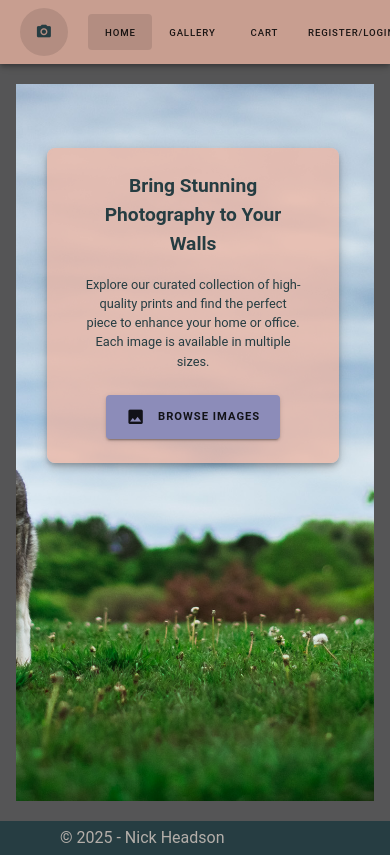
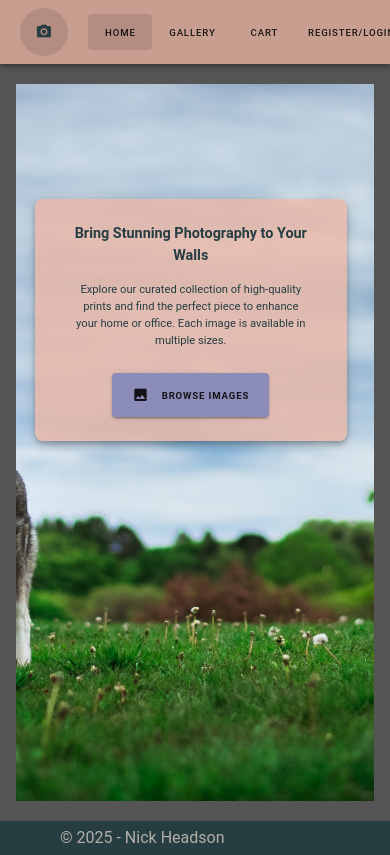
Before and after one commit to NHeadson/PhotoPrintShop, a Vue app: page / in a window 390 px wide. Built offline with nearby package versions, Linux system fonts and the light colour scheme; no server answers.

Commit message:
[9.1] UI Fixes on home page

```diff
--- a/src/views/HomePage.vue
+++ b/src/views/HomePage.vue
@@ -26,33 +26,14 @@ export default {
 </script>
 
 <template>
-  <v-container
-    class="ma-0 py-5"
-    fluid
-  >
-    <HomeCarousel :photos="photos"/>
+  <v-container class="ma-0 py-5" fluid>
+    <HomeCarousel :photos="photos" />
 
     <!-- Modal -->
-    <div
-      v-if="showModal"
-      class="modal-overlay mt-16"
-    >
-      <v-container
-        class="mt-16"
-        width="50vw"
-        fluid
-      >
-        <v-row
-          align="center"
-          justify="center"
-          class="cta-banner py-3 rounded-lg elevation-5 mt-16"
-          fluid
-        >
-          <v-col
-            cols="10"
-            height="90%"
-            class="d-flex flex-column justify-center align-center text-center pa-3"
-          >
+    <div v-if="showModal" class="modal-overlay">
+      <v-container fluid>
+        <v-row align="center" justify="center" class="cta-banner py-3 rounded-lg elevation-5" fluid>
+          <v-col cols="10" height="100%" class="d-flex flex-column justify-center align-center text-center pa-3">
             <h1 class="font-weight-bold mb-4">
               Bring Stunning Photography to Your Walls
             </h1>
@@ -73,11 +54,13 @@ export default {
 
 <style scoped>
 .cta-banner {
-  position: relative;
+  position: fixed;
+  top: 50%;
+  left: 50%;
+  transform: translate(-50%, -50%);
   background: var(--primary);
   color: var(--dark);
   width: 30vw;
-  margin: auto;
 }
 
 .modal-overlay {
@@ -85,11 +68,9 @@ export default {
   top: 0;
   left: 0;
   width: 100vw;
-  height: 70vh;
   display: flex;
   justify-content: center;
   align-items: center;
-  z-index: 10;
 }
 
 h1 {
@@ -97,41 +78,41 @@ h1 {
 }
 
 p {
-  font-size: 0.9rem;
+  font-size: 1rem;
 }
 
 @media (max-width: 1100px) {
+
   .cta-banner {
-    width: 95%;
-    margin: 2% auto;
-  }
-
-  .modal-overlay {
-    height: 80vh;
-    padding: 0.5rem;
+    position: fixed;
+    top: 50%;
+    left: 50%;
+    transform: translate(-50%, -50%);
+    width: 40vw;
   }
 
   h1 {
-    font-size: 1.5rem;
+    font-size: 1.2rem;
+  }
+
+  p {
+    font-size: 1rem;
   }
 
 }
 
 @media (max-width: 768px) {
+
   .cta-banner {
     position: fixed;
-    top: 10%;
-    left: 12%;
+    top: 25%;
+    left: 15%;
+    transform: translate(0%, 0%);
     width: 75vw;
   }
 
-  .modal-overlay {
-    height: 80vh;
-    width: 100vw;
-  }
-
   h1 {
-    font-size: 1.2rem;
+    font-size: 1rem;
   }
 
   p {
@@ -147,26 +128,22 @@ p {
 @media (max-width: 480px) {
   .cta-banner {
     position: fixed;
-    top: 10%;
+    top: 25%;
     left: 12%;
-    width: 75vw;
-  }
-
-  .modal-overlay {
-    height: 80vh;
-    width: 100vw;
+    transform: translate(0%, 0%);
+    width: 80vw;
   }
 
   h1 {
-    font-size: 1.2rem;
+    font-size: 0.9rem;
   }
 
   p {
-    font-size: 0.8rem;
+    font-size: 0.7rem;
   }
 
   .nav-link {
-    font-size: 0.7rem;
+    font-size: 0.6rem;
   }
 
 }
@@ -176,5 +153,4 @@ v-container {
   flex-direction: column;
   flex: 1;
 }
-
 </style>
```
